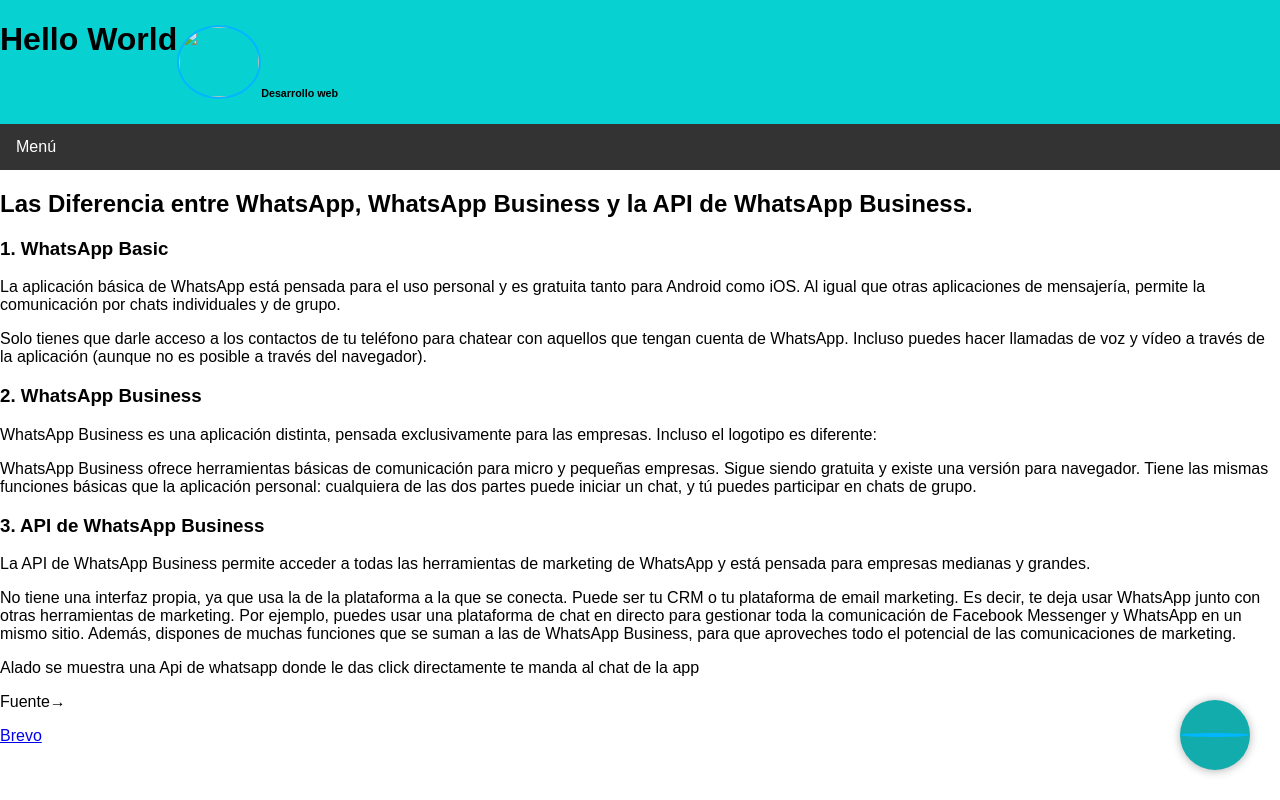
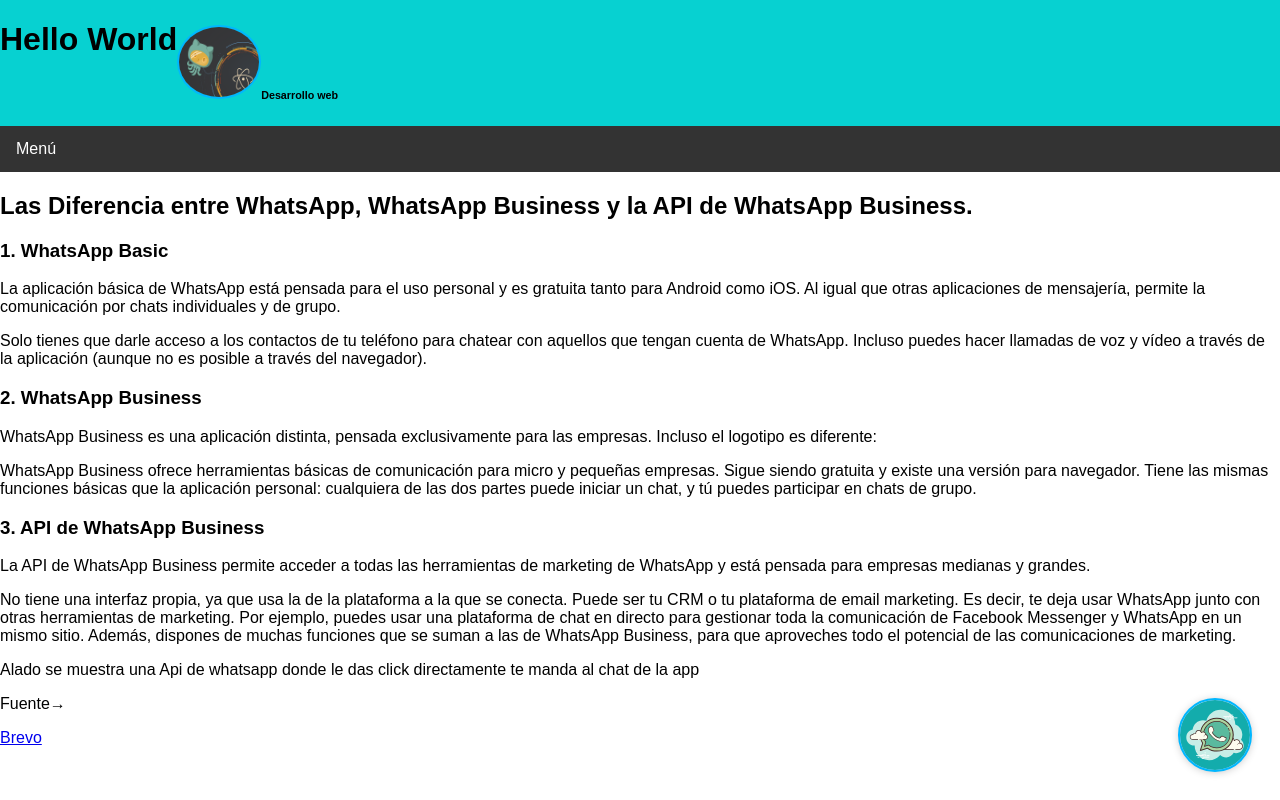
Before and after one commit to iviboot/009-Api-de-WhatssApp, a plain HTML site: page index.html in a window 1280 px wide. Drawn offline with Linux system fonts and the light colour scheme.

Commit message:
Add files via upload

```diff
--- a/index.html
+++ b/index.html
@@ -9,7 +9,7 @@
 <body>
     <div id="content">
         <h1>Hello World</h1>
-        <h6> <img src="../img/atom-io-portal.png" alt="">Desarrollo web</h6>
+        <h6> <img src="img/atom-io-portal.png" alt="">Desarrollo web</h6>
     </div>
     <nav>
         <div class="dropdown">
@@ -55,7 +55,7 @@
     <a href="https://www.brevo.com/es/blog/diferencia-whatsapp-business-api/">Brevo</a>
 
 
-    <a id="api2" href="https://wa.me/525578696249"> <img id="imgapi" src="../img/whatsapp.svg" alt=""></a>
+    <a id="api2" href="https://wa.me/525578696249"> <img id="imgapi" src="img/whatsapp.svg" alt=""></a>
 
     <script src="app.js"></script>
 </body>
```
Also changed, not shown: img/api.png (added), img/atom-io-portal.png (added), img/github.svg (added), img/web.png (added), img/whatsapp.svg (added), img/whatsapp1.svg (added), img/whatsapp2.svg (added).
